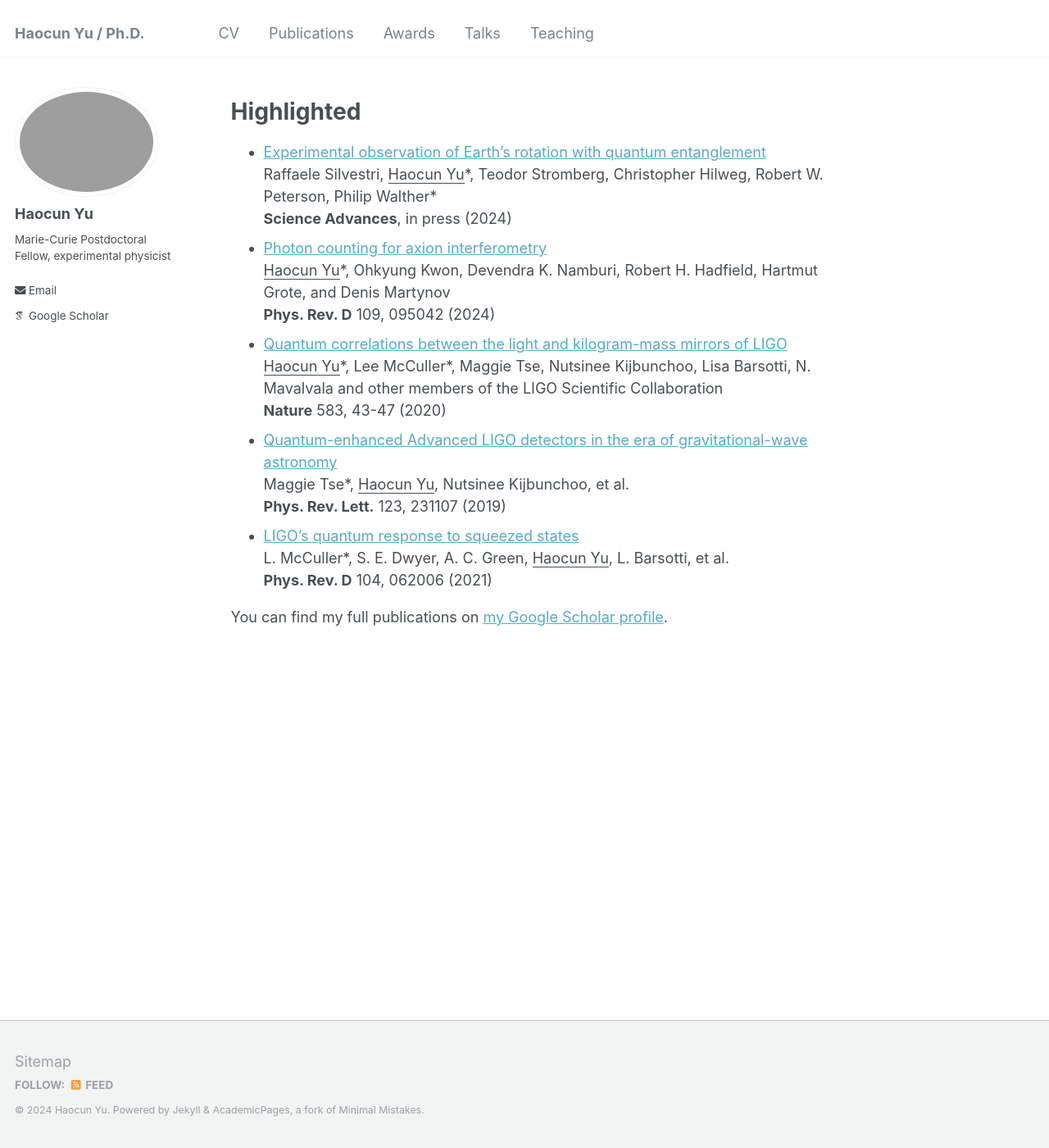
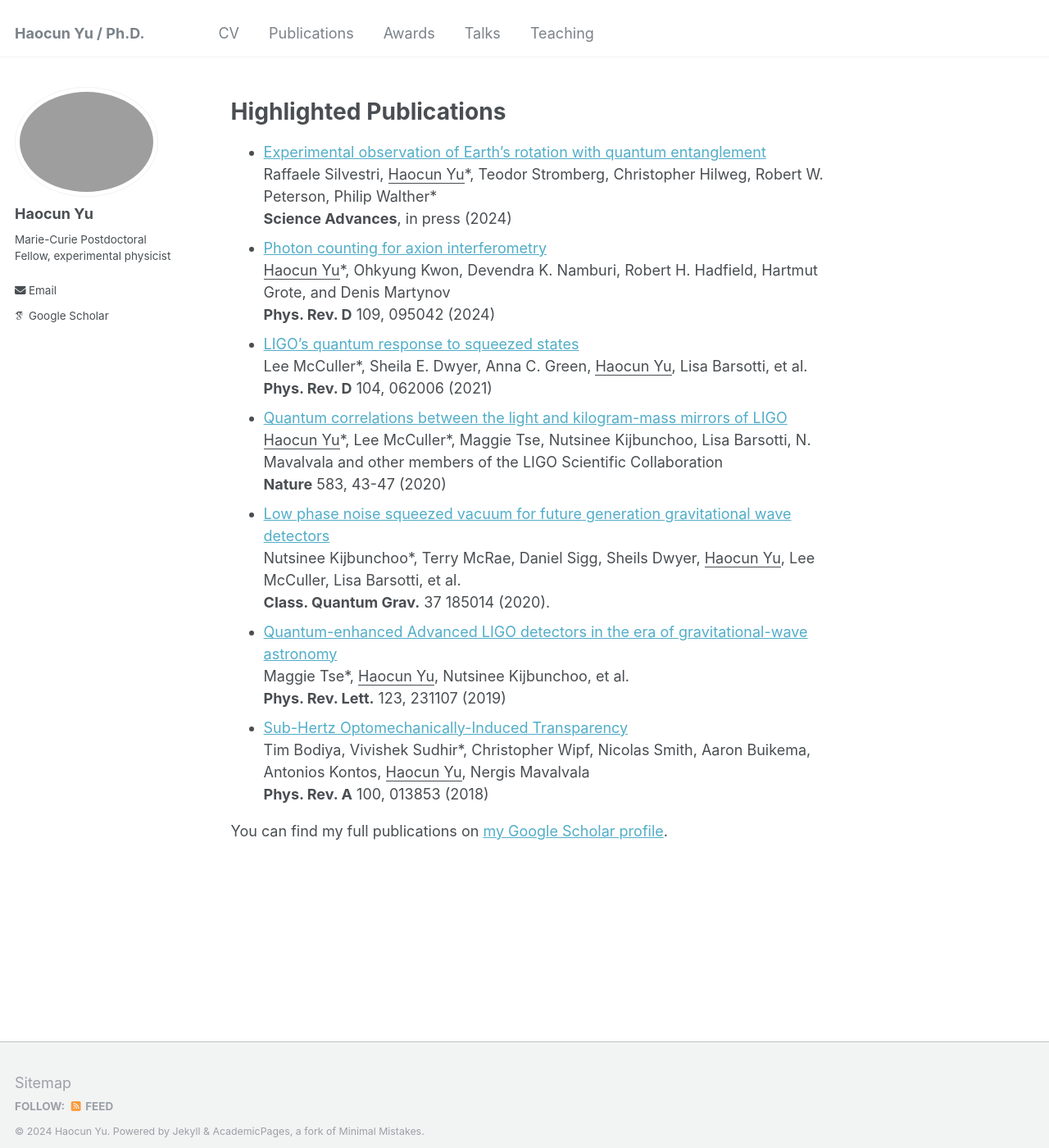
Before and after one commit to Haocun/haocun.github.io, a Jekyll site: the page built from _pages/pubs.md, in a window 1280 px wide and 1400 px high. Shown: the whole window at 82% size. Built offline with Jekyll 4.4.1, drawn with Linux system fonts in a browser that asks for light colours; some web fonts are replaced.

Commit message:
Update pubs.md

```diff
--- a/_pages/pubs.md
+++ b/_pages/pubs.md
@@ -5,12 +5,16 @@ author_profile: true
 ---
 
 
-# Highlighted
+# Highlighted Publications
 * [Experimental observation of Earth's rotation with quantum entanglement]()  <br>  Raffaele Silvestri, <ins>Haocun Yu</ins>\*, Teodor Stromberg, Christopher Hilweg, Robert W. Peterson, Philip Walther\* <br>  **Science Advances**, in press (2024)
 * [Photon counting for axion interferometry](https://journals.aps.org/prd/abstract/10.1103/PhysRevD.109.095042)  <br> <ins>Haocun Yu</ins>\*, Ohkyung Kwon, Devendra K. Namburi, Robert H. Hadfield, Hartmut Grote, and Denis Martynov <br> **Phys. Rev. D** 109, 095042 (2024)
+*  [LIGO's quantum response to squeezed states](https://journals.aps.org/prd/abstract/10.1103/PhysRevD.104.062006) <br> Lee McCuller\*, Sheila E. Dwyer, Anna C. Green, <ins>Haocun Yu</ins>, Lisa Barsotti, et al. <br> **Phys. Rev. D** 104, 062006 (2021)
 * [Quantum correlations between the light and kilogram-mass mirrors of LIGO](https://www.nature.com/articles/s41586-020-2420-8)  <br> <ins>Haocun Yu</ins>\*, Lee McCuller\*, Maggie Tse, Nutsinee Kijbunchoo, Lisa Barsotti, N. Mavalvala and other members of the LIGO Scientific Collaboration  <br>  **Nature** 583, 43-47 (2020)
+* [Low phase noise squeezed vacuum for future generation gravitational wave detectors](https://iopscience.iop.org/article/10.1088/1361-6382/aba4bb) <br> Nutsinee Kijbunchoo\*, Terry McRae, Daniel Sigg, Sheils Dwyer, <ins>Haocun Yu</ins>, Lee McCuller, Lisa Barsotti, et al. <br> **Class. Quantum Grav.** 37 185014 (2020).
 * [Quantum-enhanced Advanced LIGO detectors in the era of gravitational-wave astronomy](https://journals.aps.org/prl/abstract/10.1103/PhysRevLett.123.231107) <br> Maggie Tse*, <ins>Haocun Yu</ins>, Nutsinee Kijbunchoo, et al. <br> **Phys. Rev. Lett.** 123, 231107 (2019)
-* [LIGO's quantum response to squeezed states](https://journals.aps.org/prd/abstract/10.1103/PhysRevD.104.062006)  <br> L. McCuller\*, S. E. Dwyer, A. C. Green, <ins>Haocun Yu</ins>, L. Barsotti, et al. <br> **Phys. Rev. D** 104, 062006 (2021)
+* [Sub-Hertz Optomechanically-Induced Transparency](https://journals.aps.org/pra/abstract/10.1103/PhysRevA.100.013853) <br> Tim Bodiya, Vivishek Sudhir\*, Christopher Wipf, Nicolas Smith, Aaron Buikema, Antonios Kontos, <ins>Haocun Yu</ins>, Nergis Mavalvala <br> **Phys. Rev. A** 100, 013853 (2018)
+
+
 
 
 <div class="wordwrap">You can find my full publications on <a href="{{site.author.googlescholar}}">my Google Scholar profile</a>.</div>
```
Also changed, not shown: other parts of _pages/pubs.md (+1 -3 lines).
